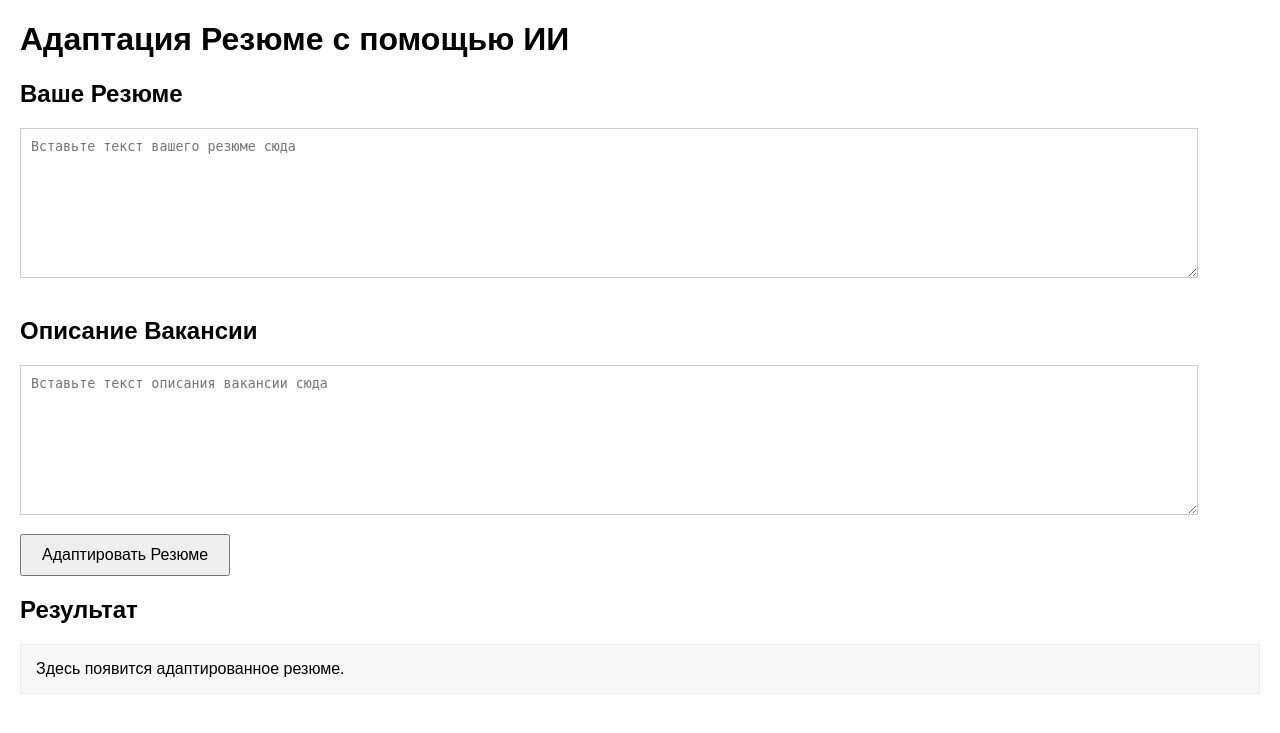
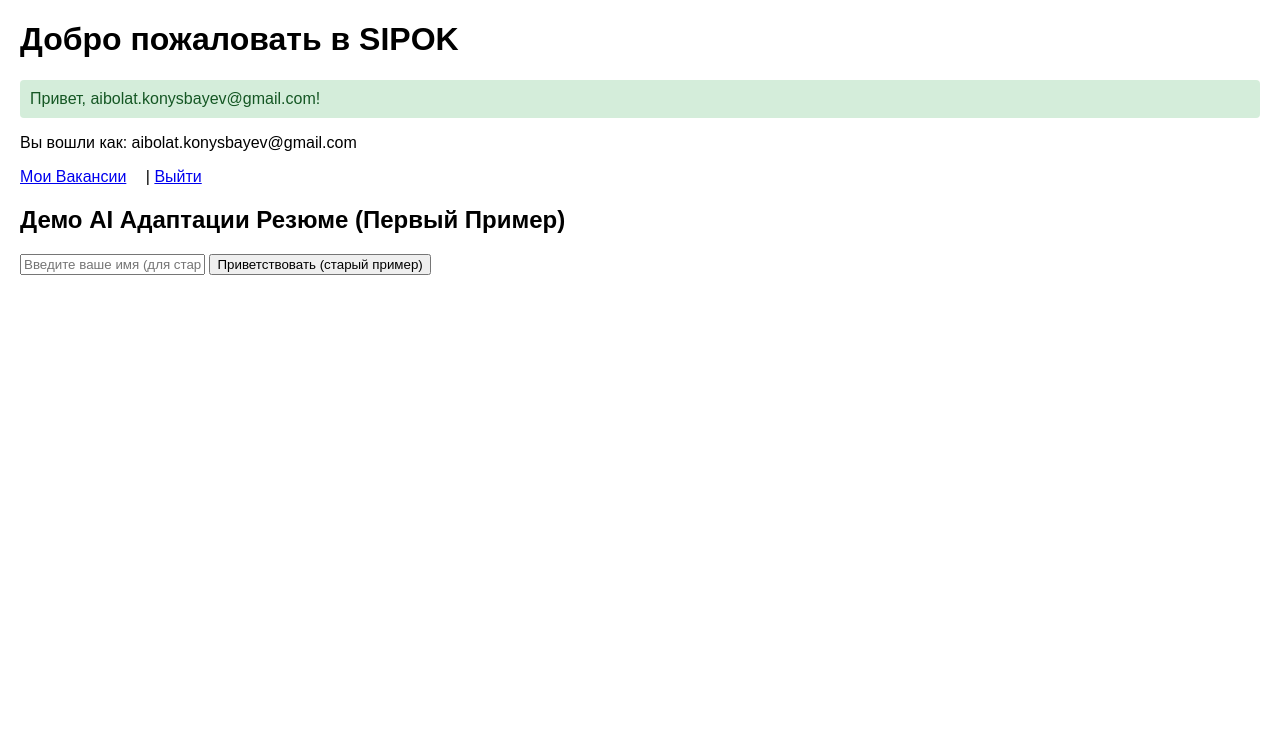
Before and after one commit to Aibolatkonysbayev/my-first-flask-app, a Flask app: page / in a window 1280 px wide. Shown: the top 733 px of the page. Run offline with Flask 3, Linux system fonts and the light colour scheme; a user stored in the database is signed in.

Commit message:
Implement Job Posting Listing (List page, backend query, links)

```diff
--- a/app.py
+++ b/app.py
@@ -16,7 +16,7 @@ from flask_login import LoginManager, UserMixin, login_user, logout_user, login_
 app = Flask(__name__)
 
 # --- НАСТРОЙКА SECRET_KEY (Шаг 19) ---
-app.config['SECRET_KEY'] = 'th5_nht2h_88ijh,_e_123dhd,_75mm_vvv_34m9men_.[ds8' # >>> ОБЯЗАТЕЛЬНО ЗАМЕНИ НА СВОЮ <<<
+app.config['SECRET_KEY'] = 'tyi,_htym_uk6_hm,_mkl._v54j_b8_ s5_nm,,' # >>> ОБЯЗАТЕЛЬНО ЗАМЕНИ НА СВОЮ <<<
 # --- КОНЕЦ НАСТРОЙКИ SECRET_KEY ---
 
 
@@ -47,8 +47,9 @@ class User(db.Model, UserMixin):
     created_at = db.Column(db.DateTime, nullable=False, default=datetime.utcnow)
 
     # --- Связь с вакансиями (Шаг 21) ---
-    vacancies = db.relationship('Vacancy', backref='author', lazy=True)
-    # --- Конец Связи с вакансиями (Шаг 21) ---
+    # Добавим order_by для сортировки вакансий по дате создания по умолчанию
+    vacancies = db.relationship('Vacancy', backref='author', lazy=True, order_by="Vacancy.created_at.desc()")
+    # --- Конец Связи с вакансиями (Шаг 21, ИЗМЕНЕНО) ---
 
     def set_password(self, password):
         self.password = generate_password_hash(password)
@@ -82,7 +83,55 @@ class Vacancy(db.Model):
 # Маршрут для отображения главной страницы
 @app.route('/')
 def index():
+     # Если пользователь авторизован, можно показать приветствие и ссылку на его вакансии
+     if current_user.is_authenticated:
+         flash(f'Привет, {current_user.email}!', 'success') # Пример приветствия
+         # TODO: Добавить ссылку на список вакансий в index.html
      return render_template('index.html', user=current_user)
+
+
+# --- НАЧАЛО НОВОГО КОДА: Маршрут Списка Вакансий (Шаг 23) ---
+@app.route('/jobs')
+@login_required # Только авторизованные пользователи могут видеть список
+def list_jobs():
+    # Получаем ВСЕ вакансии, где user_id совпадает с id текущего вошедшего пользователя
+    # Благодаря relationship в модели User, можно также сделать так: current_user.vacancies
+    # Query().all() возвращает список всех найденных объектов
+    user_vacancies = Vacancy.query.filter_by(user_id=current_user.id).all()
+    # Можно также использовать отношение, это часто более "питонично":
+    # user_vacancies = current_user.vacancies # Вакансии уже отсортированы по умолчанию в модели
+
+    # Передаем список вакансий в шаблон
+    return render_template('list_jobs.html', jobs=user_vacancies, user=current_user)
+# --- КОНЕЦ НОВОГО КОДА: Маршрут Списка Вакансий (Шаг 23) ---
+
+
+# Маршрут для Создания Вакансии (Шаг 22, ИЗМЕНЕНО перенаправление)
+@app.route('/jobs/create', methods=['GET', 'POST'])
+@login_required
+def create_job():
+    if request.method == 'POST':
+        title = request.form.get('title')
+        description = request.form.get('description')
+
+        if not title or not description:
+            flash('Пожалуйста, заполните название и описание вакансии.', 'error')
+            return render_template('create_job.html', user=current_user)
+
+        new_job = Vacancy(
+            title=title,
+            description=description,
+            user_id=current_user.id
+        )
+
+        db.session.add(new_job)
+        db.session.commit()
+
+        flash('Вакансия успешно создана!', 'success')
+        # !!! ИЗМЕНЕНИЕ: Перенаправляем на страницу списка вакансий после создания !!!
+        return redirect(url_for('list_jobs'))
+
+    return render_template('create_job.html', user=current_user)
 
 
 # Маршрут для РЕГИСТРАЦИИ (Шаг 19)
@@ -139,7 +188,7 @@ def login():
             login_user(user)
             flash('Вы успешно вошли в систему!', 'success')
             # TODO: Возможно, добавить перенаправление на jobs
-            return redirect(url_for('index'))
+            return redirect(url_for('list_jobs')) # <<< ИЗМЕНЕНИЕ: Перенаправляем на список вакансий после входа
 
         else:
             flash('Неверный email или пароль.', 'error')
@@ -150,52 +199,11 @@ def login():
 
 # Маршрут для ВЫХОДА (LOGOUT) (Шаг 20)
 @app.route('/logout')
-@login_required # Этот маршрут доступен только авторизованным пользователям
+@login_required
 def logout():
     logout_user()
     flash('Вы вышли из системы.', 'success')
     return redirect(url_for('index'))
-
-
-# --- НАЧАЛО НОВОГО КОДА: Маршрут Создания Вакансии (Шаг 22) ---
-# @app.route('/jobs') # TODO: СЮДА ПОЗЖЕ МАРШРУТ ДЛЯ СПИСКА ВАКАНСИЙ
-# @login_required
-# def list_jobs():
-#    pass # TODO: Реализация списка вакансий
-
-@app.route('/jobs/create', methods=['GET', 'POST'])
-@login_required # Только авторизованные пользователи могут создавать вакансии
-def create_job():
-    if request.method == 'POST':
-        # Обработка данных формы при POST-запросе
-        title = request.form.get('title')
-        description = request.form.get('description')
-
-        # Базовая валидация
-        if not title or not description:
-            flash('Пожалуйста, заполните название и описание вакансии.', 'error')
-            # Передаем обратно на форму создания вакансии
-            return render_template('create_job.html', user=current_user) # Передаем user для шаблона
-
-        # Создаем новый объект Vacancy
-        new_job = Vacancy(
-            title=title,
-            description=description,
-            # !!! САМОЕ ВАЖНОЕ: Связываем вакансию с текущим вошедшим пользователем !!!
-            user_id=current_user.id # current_user - это объект пользователя, вошедшего в систему
-        )
-
-        # Добавляем вакансию в сессию базы данных и сохраняем
-        db.session.add(new_job)
-        db.session.commit()
-
-        flash('Вакансия успешно создана!', 'success')
-        # TODO: Перенаправить на страницу списка вакансий после создания
-        return redirect(url_for('index')) # Временно перенаправляем на главную
-
-    # Отображение формы создания вакансии при GET-запросе
-    return render_template('create_job.html', user=current_user)
-# --- КОНЕЦ НОВОГО КОДА: Маршрут Создания Вакансии (Шаг 22) ---
 
 
 # Маршрут для обработки данных от фронтенда (резюме и вакансия) - пока остается как было
--- a/templates/index.html
+++ b/templates/index.html
@@ -3,52 +3,85 @@
 <head>
     <meta charset="UTF-8">
     <meta name="viewport" content="width=device-width, initial-scale=1.0">
-    <title>Адаптация Резюме с ИИ</title>
+    <title>Главная Страница SIPOK</title>
     <style>
         body { font-family: sans-serif; margin: 20px; }
-        textarea {
-            width: 95%; /* Ширина текстовых полей */
-            height: 150px; /* Высота текстовых полей */
-            margin-bottom: 15px; /* Отступ снизу */
+        .flash-messages { /* Стили для сообщений, скопированы из других шаблонов */
+            list-style: none;
+            padding: 0;
+            margin-bottom: 15px;
+        }
+        .flash-messages li {
             padding: 10px;
-            border: 1px solid #ccc;
-            box-sizing: border-box; /* Учитываем padding и border в ширине */
+            margin-bottom: 5px;
+            border-radius: 4px;
         }
-        button {
-            padding: 10px 20px;
-            font-size: 16px;
-            cursor: pointer;
+        .flash-messages .success {
+            background-color: #d4edda;
+            color: #155724;
+            border-color: #c3e6cb;
         }
-        #result {
-            margin-top: 20px;
-            padding: 15px;
-            border: 1px solid #eee;
-            background-color: #f9f9f9;
-            white-space: pre-wrap; /* Сохраняем переносы строк из текста */
-            word-wrap: break-word; /* Переносим длинные слова */
+        .flash-messages .error {
+            background-color: #f8d7da;
+            color: #721c24;
+            border-color: #f5c6cb;
         }
-        .loading {
-            color: blue;
+         .info { /* Стиль для информационных сообщений от Flask-Login */
+            background-color: #cfe2ff;
+            color: #084298;
+            border-color: #b6d4fe;
         }
-        .error {
-            color: red;
-        }
+        .nav-links a { margin-right: 15px; }
     </style>
 </head>
 <body>
-    <h1>Адаптация Резюме с помощью ИИ</h1>
+    <h1>Добро пожаловать в SIPOK</h1>
 
-    <h2>Ваше Резюме</h2>
-    <textarea id="resumeInput" placeholder="Вставьте текст вашего резюме сюда"></textarea>
+    {# Сообщения от бэкенда #}
+    {% with messages = get_flashed_messages(with_categories=true) %}
+        {% if messages %}
+            <ul class="flash-messages">
+            {% for category, message in messages %}
+                <li class="{{ category }}">{{ message }}</li>
+            {% endfor %}
+            </ul>
+        {% endif %}
+    {% endwith %}
 
-    <h2>Описание Вакансии</h2>
-    <textarea id="jobDescriptionInput" placeholder="Вставьте текст описания вакансии сюда"></textarea>
+    {# Навигационные ссылки в зависимости от статуса авторизации #}
+    <div class="nav-links">
+        {% if current_user.is_authenticated %}
+            {# Если пользователь вошел в систему #}
+            <p>Вы вошли как: {{ current_user.email }}</p>
+            <p>
+                {# Ссылка на страницу списка вакансий #}
+                <a href="{{ url_for('list_jobs') }}">Мои Вакансии</a>
+                {# TODO: Ссылка на страницу создания вакансии? Или сделать её доступной только со страницы списка? #}
+                 |
+                {# Ссылка на выход #}
+                <a href="{{ url_for('logout') }}">Выйти</a>
+            </p>
+        {% else %}
+            {# Если пользователь не вошел #}
+            <p>
+                {# Ссылка на страницу входа #}
+                <a href="{{ url_for('login') }}">Войти</a>
+                 |
+                {# Ссылка на страницу регистрации #}
+                <a href="{{ url_for('register') }}">Зарегистрироваться</a>
+            </p>
+        {% endif %}
+    </div>
 
-    <button id="adaptButton">Адаптировать Резюме</button>
+    {# Этот блок пока оставим, он был из первого примера с AI, но его роль изменится #}
+    {# TODO: Решить, что будет на главной странице MVP - возможно, просто приветствие и ссылки #}
+    <h2>Демо AI Адаптации Резюме (Первый Пример)</h2>
+    <input type="text" id="nameInput" placeholder="Введите ваше имя (для старого примера)">
+    <button id="greetButton">Приветствовать (старый пример)</button>
+    <div id="result"></div>
+     {# Подключение старого скрипта - его нужно будет удалить, когда перейдем к реальной работе с резюме #}
+    <script src="{{ url_for('static', filename='script.js') }}"></script>
 
-    <h2>Результат</h2>
-    <div id="result">Здесь появится адаптированное резюме.</div>
 
-    <script src="{{ url_for('static', filename='script.js') }}"></script>
 </body>
 </html>
```
Also changed, not shown: templates/create_job.html (+9 -4 lines), templates/list_jobs.html (added, +88 -0 lines), templates/login.html (+13 -4 lines), templates/register.html (+14 -4 lines).
